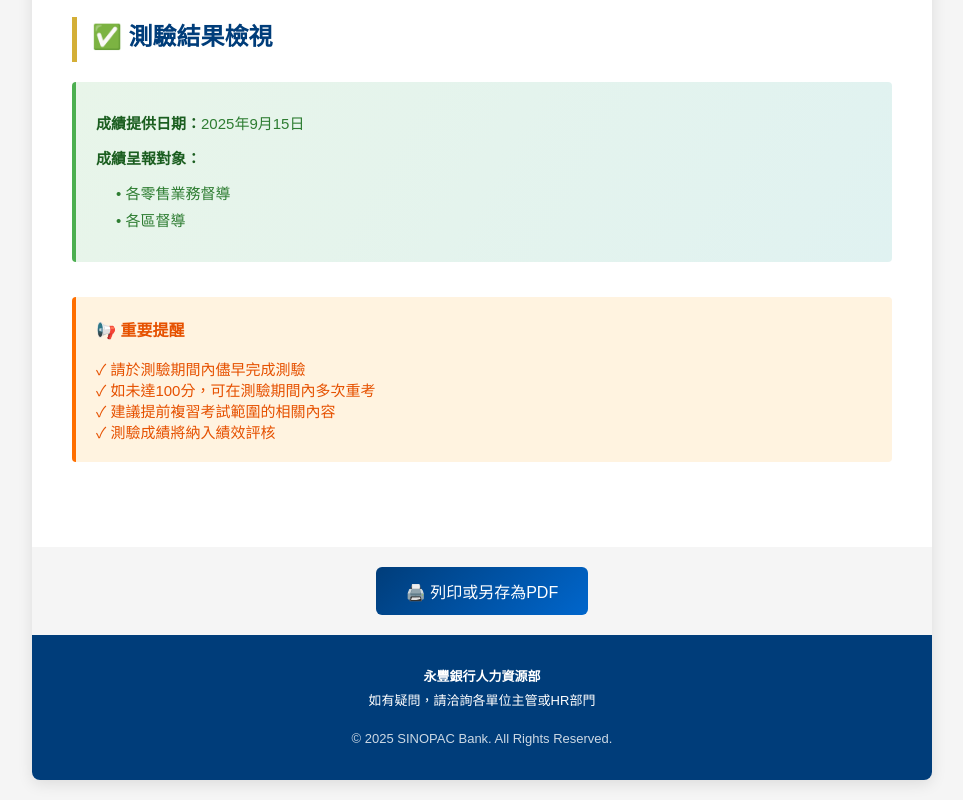
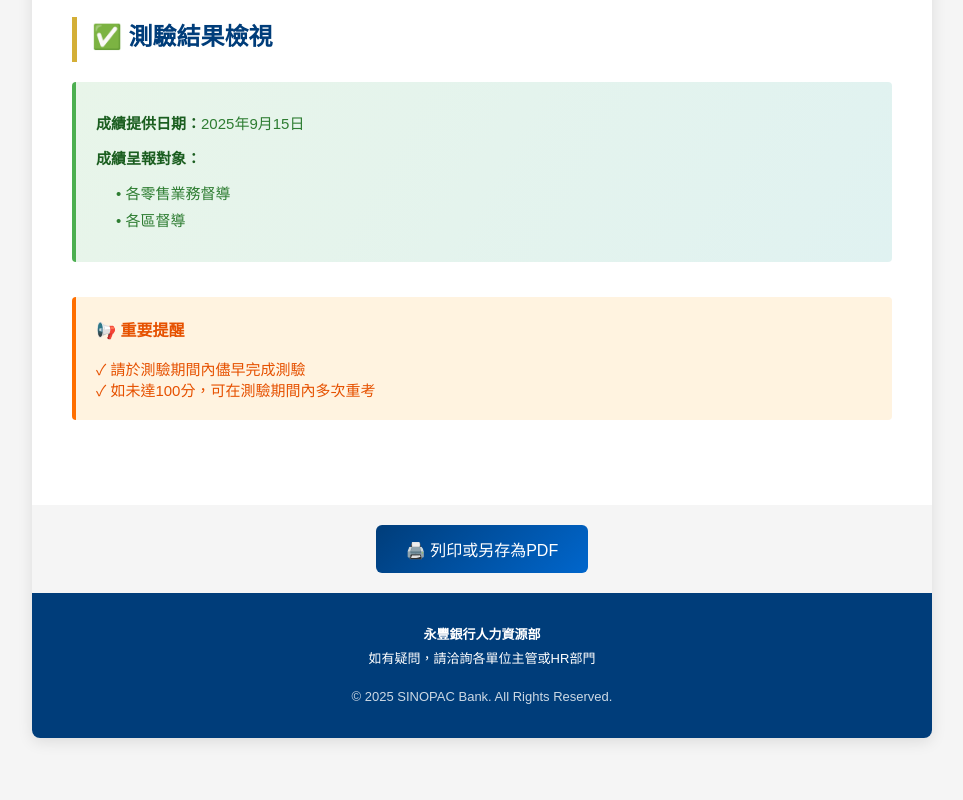
Before and after one commit to 23322231/neihuokong-2025, a plain HTML site: page index.html in a window 1280 px wide. Shown: the part 1459-2259 px from the top of the page, without its empty margins (158-1121 px from the left). After the commit the page ends 2217 px from the top, so only its background shows below. Drawn offline with Linux system fonts and the light colour scheme.

Commit message:
內容有錯誤
更新修改網頁錯誤內容

```diff
--- a/index.html
+++ b/index.html
@@ -319,8 +319,6 @@
                     <strong style="font-size: 16px;">📢 重要提醒</strong><br><br>
                     ✓ 請於測驗期間內儘早完成測驗<br>
                     ✓ 如未達100分，可在測驗期間內多次重考<br>
-                    ✓ 建議提前複習考試範圍的相關內容<br>
-                    ✓ 測驗成績將納入績效評核
                 </div>
             </div>
         </div>
```
